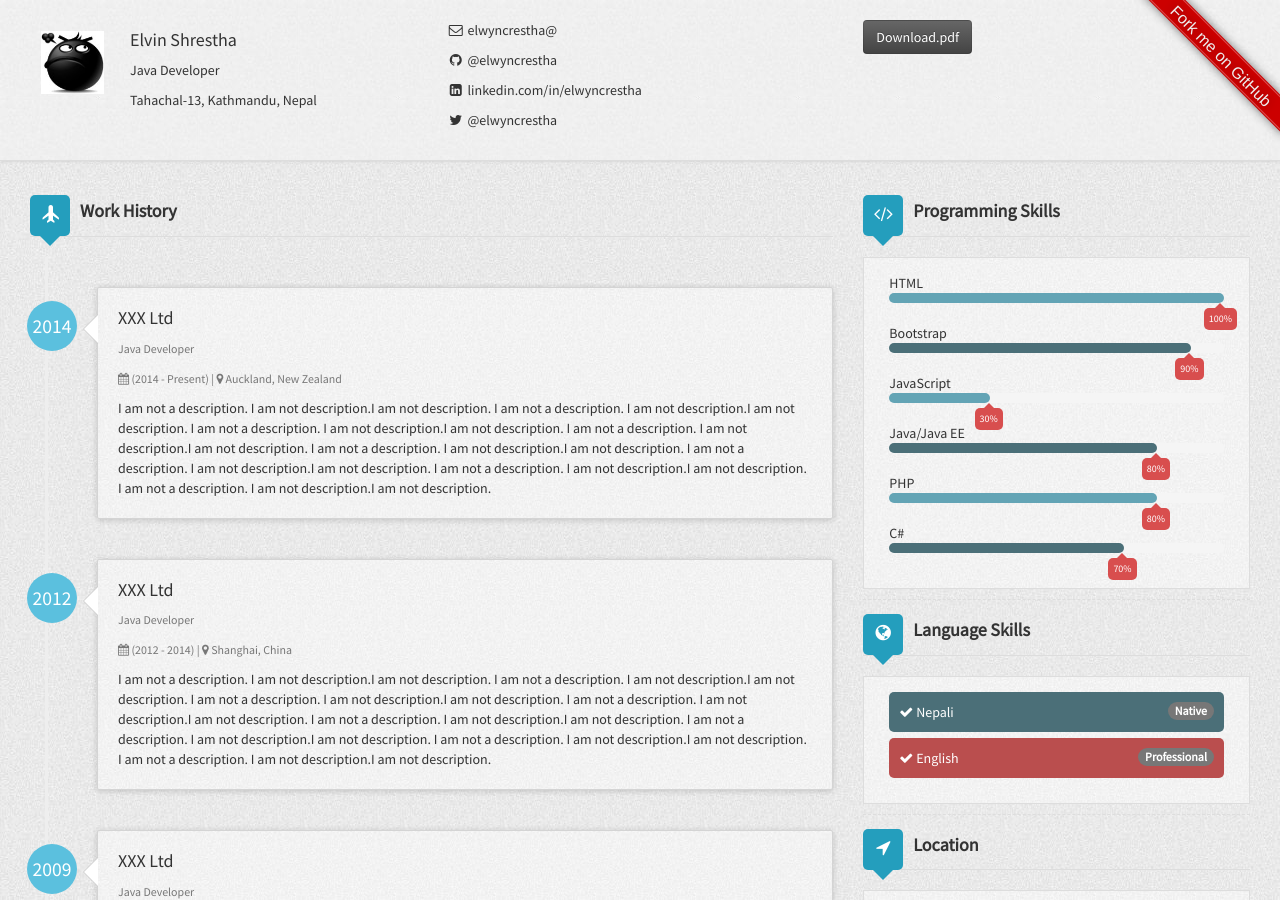
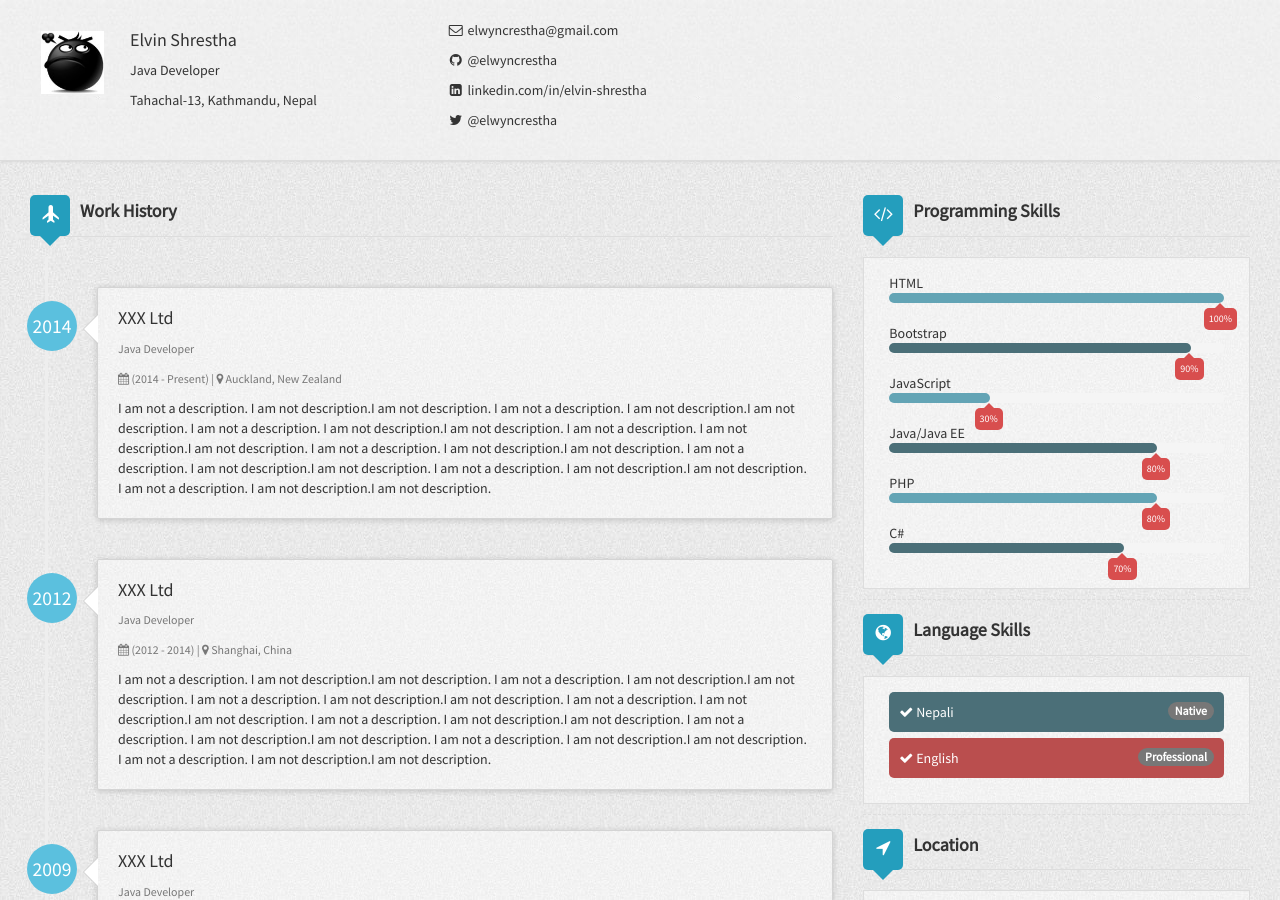
Before and after one commit to elwyncrestha/elwyncrestha.github.io-old, a Jekyll site: the page built from index.html, in a window 1280 px wide and 900 px high. Built offline with Jekyll 4.4.1, drawn with Linux system fonts in a browser that asks for light colours; nearby versions of some CDN libraries.

Commit message:
Update: Template

```diff
--- a/_config.yml
+++ b/_config.yml
@@ -17,11 +17,11 @@ author:
   name: Elvin Shrestha
   title: Java Developer
   address: Tahachal-13, Kathmandu, Nepal
-  email: elwyncrestha@
+  email: elwyncrestha@gmail.com
   link: https://elwyncrestha.github.io
   weibo:
   github: elwyncrestha
-  linkedin: elwyncrestha
+  linkedin: elvin-shrestha
   twitter: elwyncrestha
   gavatar: /resumecard/assets/img/avatar.JPG
   stackoverflow:
--- a/_includes/header.html
+++ b/_includes/header.html
@@ -14,9 +14,6 @@
                 <p><i class="fa fa-linkedin-square fa-fw"></i> <a href="//linkedin.com/in/{{ site.author.linkedin }}" target="_blank"> linkedin.com/in/{{ site.author.linkedin }} </a></p>
                 <p><i class="fa fa-twitter fa-fw"></i> <a href="//twitter.com/{{ site.author.twitter }}" target="_blank">  @{{ site.author.twitter }} </a></p>
             </div>
-            <div class="col-sm-4 visible-md-block visible-lg-block">
-                <a href="#" class="btn btn-dark"><i class="icon-file icon-white"></i> Download.pdf </a>
-            </div>
         </div>
     </div>
 </div>
--- a/_layouts/default.html
+++ b/_layouts/default.html
@@ -1,8 +1,5 @@
 <!DOCTYPE html>
 <html>
-	<div class="ribbon right red">
-	  <a href="https://github.com/ddbullfrog/resumecard">Fork me on GitHub</a>
-	</div>
   {% include head.html %}
 
   <body>
```
